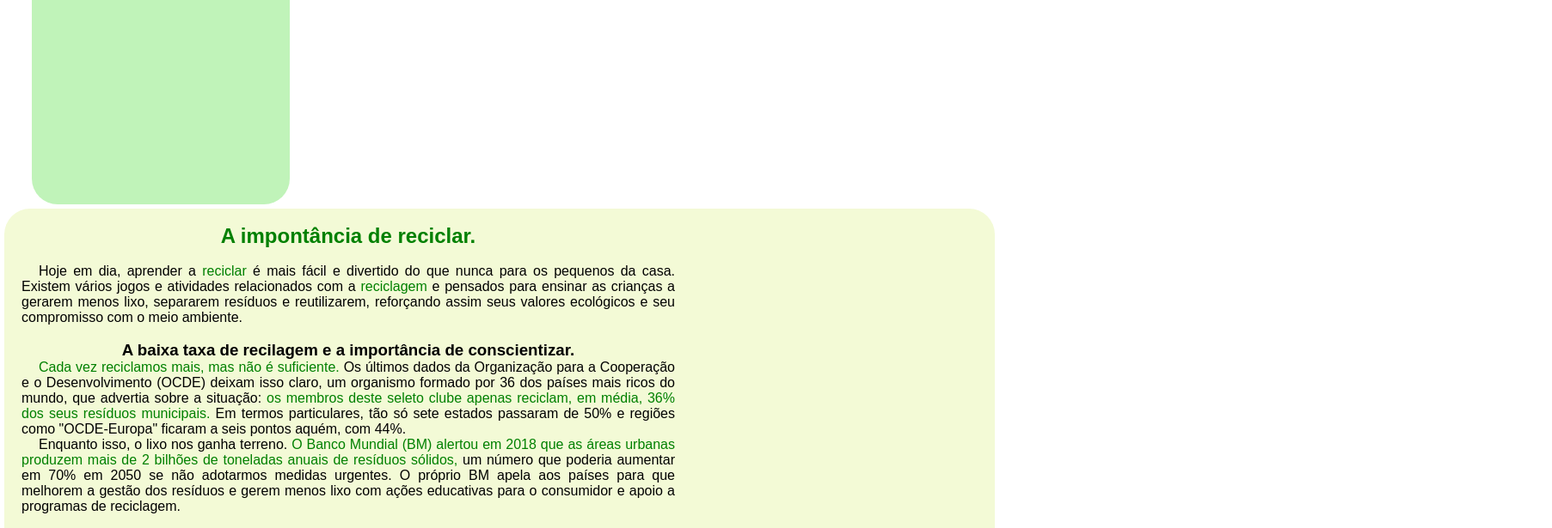
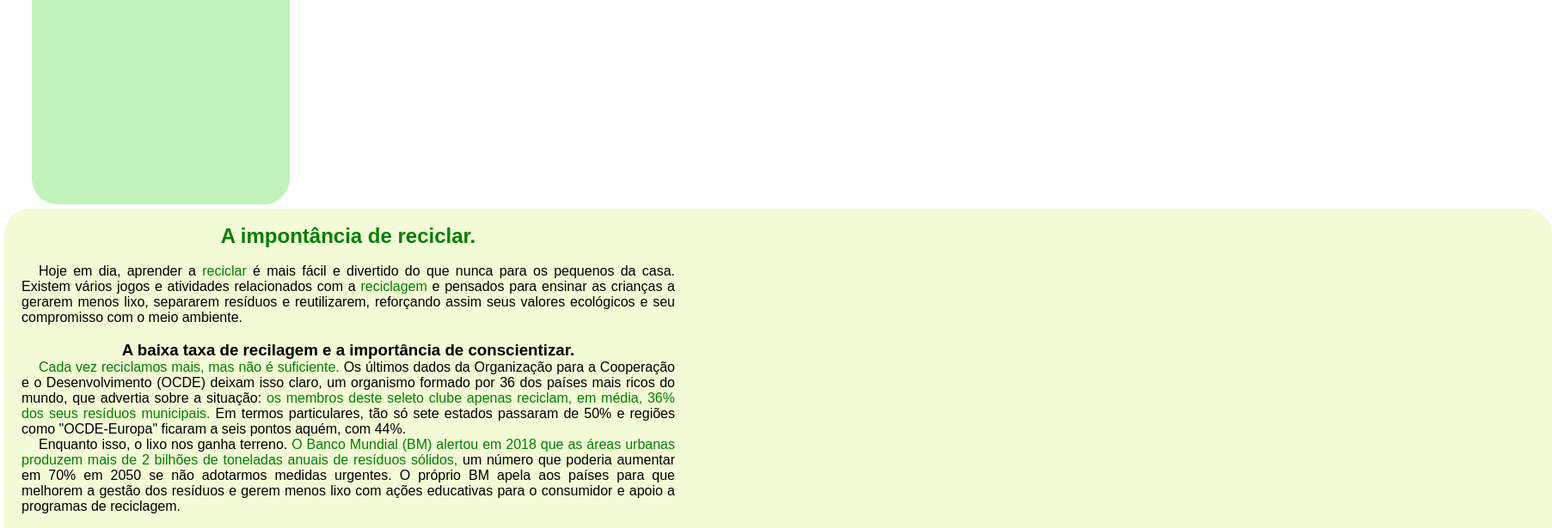
Before and after one commit to mar1aClara/site-css, a plain HTML site: page index.html in a window 1280 px wide. Shown: the part 1172-1787 px from the top of the page at 86% size, 1805 px wide, since content can reach past the window. Drawn offline with Linux system fonts and the light colour scheme.

Commit message:
Atualizar o styles.css

```diff
--- a/styles.css
+++ b/styles.css
@@ -29,7 +29,7 @@ body{
 
 #conteudo{
     height: 1215px;
-    width: 90%;
+    width: 1800px;
     background-color: hsl(72, 77%, 91%);
     float: left;
     margin-top: 5px;
```
